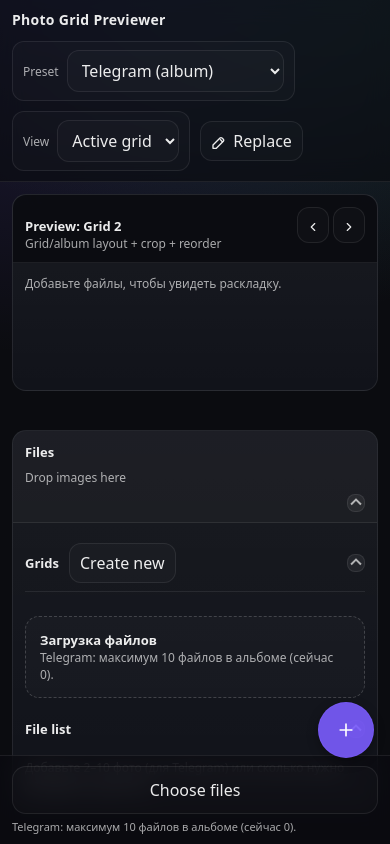
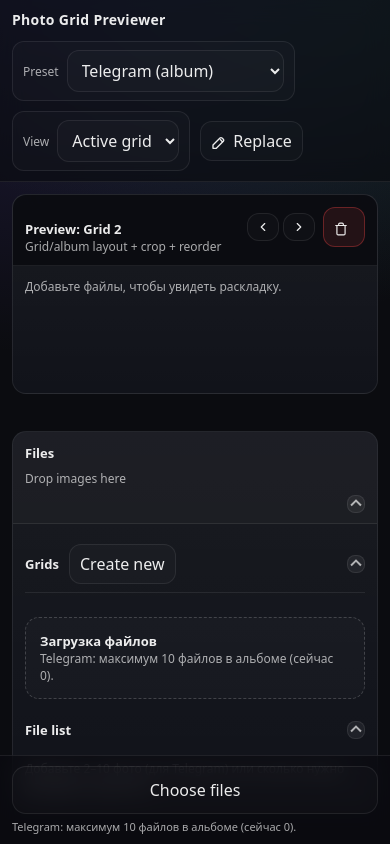
Before and after one commit to serjo96/grid-media-view, a React (Vite) app: page / in a window 390 px wide. Both pictures are taken after a click on the button "Create new". Built offline with nearby package versions, Linux system fonts and the light colour scheme.

Commit message:
Enhance App component layout and styling by adding flexbox properties to buttons and icons for better alignment. Introduce new CSS class for mobile visibility management of panels, ensuring responsive behavior. Remove unused floating action button code to streamline the component.

```diff
--- a/src/App.css
+++ b/src/App.css
@@ -157,10 +157,16 @@
 
 .gridNavButtons .btn {
   padding: 6px 8px;
+  display: flex;
+  align-items: center;
+  justify-content: center;
 }
 
 .gridNavButtons .btnIcon {
   margin-right: 0;
+  display: flex;
+  align-items: center;
+  justify-content: center;
 }
 
 .filesSectionAccordion {
@@ -193,6 +199,16 @@
 
 .btnMobileOnly {
   display: none;
+}
+
+.panelMobileHideWhenFilesCollapsed {
+  display: block;
+}
+
+@media (max-width: 980px) {
+  .filesPanelClosed .panelMobileHideWhenFilesCollapsed {
+    display: none;
+  }
 }
 
 .btnDesktopOnly {
--- a/src/App.tsx
+++ b/src/App.tsx
@@ -278,7 +278,7 @@ function App() {
       </div>
 
       <div className="content">
-        <div className="filesPanel">
+        <div className={`filesPanel ${filesPanelOpen ? "filesPanelOpen" : "filesPanelClosed"}`}>
           <details
             className="panel panelAccordion"
             open={filesPanelOpen}
@@ -421,7 +421,7 @@ function App() {
         </details>
 
         {preset === PresetId.Instagram && (
-          <div className="panel" style={{ marginTop: 16 }}>
+          <div className="panel panelMobileHideWhenFilesCollapsed" style={{ marginTop: 16 }}>
             <div className="panelBody" style={{ padding: 12 }}>
               <InstagramPanel />
             </div>
@@ -430,7 +430,7 @@ function App() {
 
         {preset === PresetId.Custom && (
           <details
-            className="panel panelAccordion"
+            className="panel panelAccordion panelMobileHideWhenFilesCollapsed"
             open={customPresetOpen}
             onToggle={(e) => setCustomPresetOpen((e.target as HTMLDetailsElement).open)}
             style={{ marginTop: 16 }}
@@ -545,6 +545,27 @@ function App() {
                     </button>
                   </div>
                 )}
+                {canDelete && (
+                  <button
+                    className="btn btnDanger"
+                    type="button"
+                    onClick={() => deleteGrid(activeGridId)}
+                    aria-label={`Delete ${activeGrid?.name ?? "grid"}`}
+                    title={`Delete ${activeGrid?.name ?? "grid"}`}
+                  >
+                    <span className="btnIcon" aria-hidden="true">
+                      <svg width="14" height="14" viewBox="0 0 24 24" fill="none">
+                        <path
+                          d="M3 6h18M19 6v14a2 2 0 0 1-2 2H7a2 2 0 0 1-2-2V6m3 0V4a2 2 0 0 1 2-2h4a2 2 0 0 1 2 2v2"
+                          stroke="currentColor"
+                          strokeWidth="2"
+                          strokeLinecap="round"
+                          strokeLinejoin="round"
+                        />
+                      </svg>
+                    </span>
+                  </button>
+                )}
                 {(activeGrid?.items.length ?? 0) > 0 && (
                   <button className="btn btnDanger" type="button" onClick={clear} aria-label="Clear grid">
                     Clear
@@ -625,24 +646,6 @@ function App() {
 
       <CropModal />
 
-      {/* FAB for creating grid on mobile */}
-      <button
-        className="fab"
-        type="button"
-        onClick={createGrid}
-        aria-label="Create new grid"
-        title="Create new grid"
-      >
-        <svg width="20" height="20" viewBox="0 0 24 24" fill="none">
-          <path
-            d="M12 5v14M5 12h14"
-            stroke="currentColor"
-            strokeWidth="2"
-            strokeLinecap="round"
-            strokeLinejoin="round"
-          />
-        </svg>
-      </button>
     </div>
   );
 }
```
